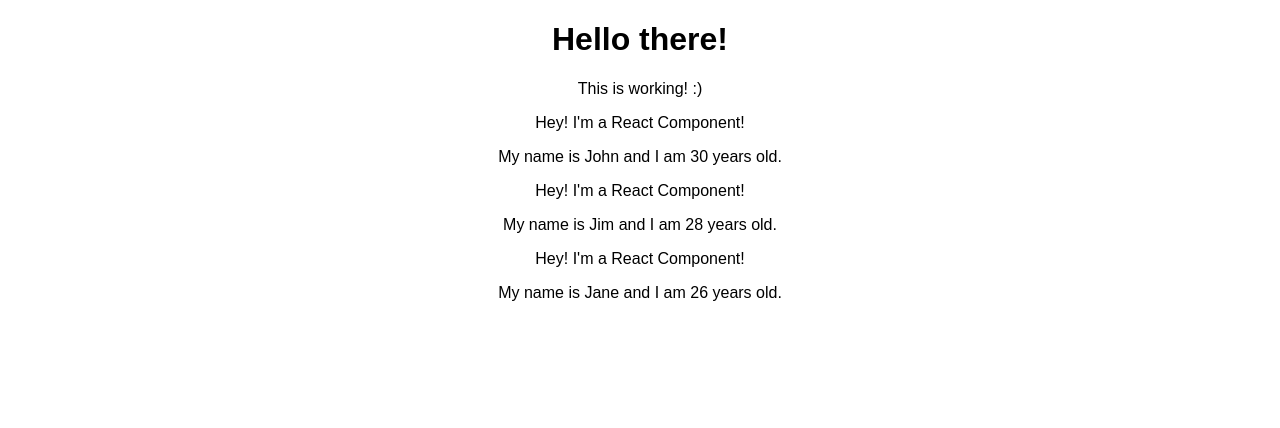
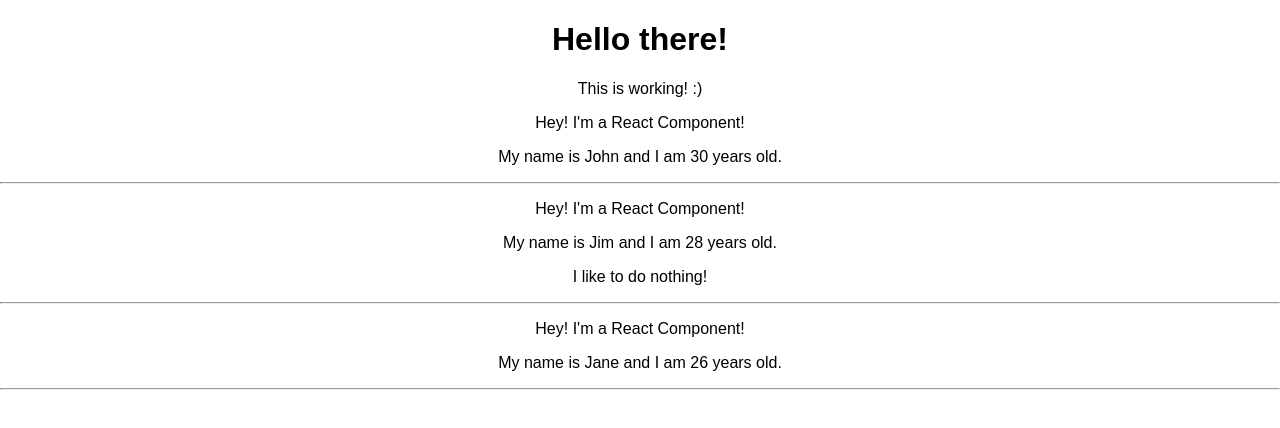
Before and after one commit to artemdwo/simple-react-app-tested, a React (Create React App) app: page / in a window 1280 px wide. Shown: the top 428 px of the page. Built offline with nearby package versions, Linux system fonts and the light colour scheme.

Commit message:
[UPDATE] Person component to receive and render data passed from within <Person>...</Person> (props.children) + Test

```diff
--- a/src/Person/Person.js
+++ b/src/Person/Person.js
@@ -5,6 +5,8 @@
         <div>
             <p>Hey! I'm a React Component!</p>
             <p>My name is {props.name} and I am {props.age} years old.</p>
+            <p>{props.children}</p>
+            <hr/>
         </div>
     )
 }
```
Also changed, not shown: 1 other file (tests, documents, lock files or other folders).
